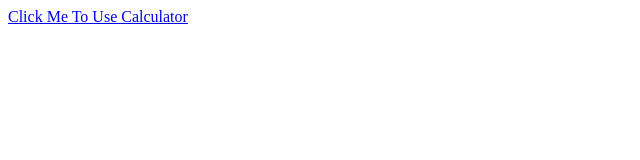
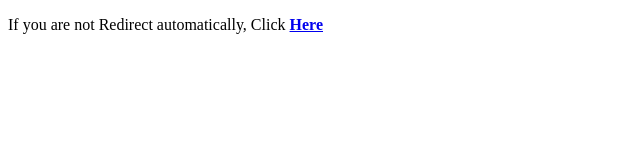
Before and after one commit to ImperialBest/Calculator, a plain HTML site: page index.html in a window 1280 px wide. Shown: the whole page, without its empty margins (0-640 px from the left). Drawn offline with Linux system fonts and the light colour scheme.

Commit message:
I Redirect

```diff
--- a/Javascript/calculator.js
+++ b/Javascript/calculator.js
@@ -26,12 +26,6 @@ function ShowValue(num){
 function ShowAnswer(){
     userInput.value += '=' + eval(userInput.value)
 }
-
-
-
-
-
-
 button = -1
 function Increm(){
     button1 = document.getElementById("but")
--- a/index.html
+++ b/index.html
@@ -2,10 +2,14 @@
 <html lang="en">
 <head>
     <meta charset="UTF-8">
+    <meta http-equiv="X-UA-Compatible" content="IE=edge">
     <meta name="viewport" content="width=device-width, initial-scale=1.0">
-    <title>Document</title>
+    <meta http-equiv="ref" content = "5;url=./Html/calculator.html">
+    <title>Redirecting</title>
 </head>
 <body>
-    <a href="Html/calculator.html">Click Me To Use Calculator</a>
+    <p>
+     If you are not Redirect automatically, Click <a href="/Html/calculator.html"> <b>Here</b></a>
+    </p>
 </body>
 </html>
```
Also changed, not shown: Javascript/java.js (+0 -11 lines).
